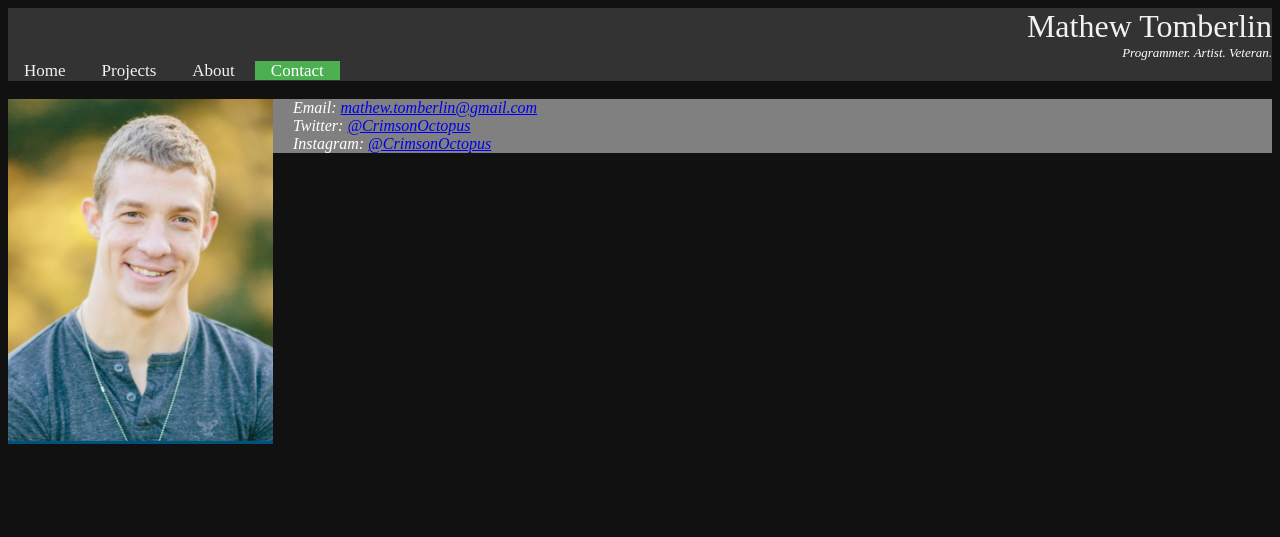
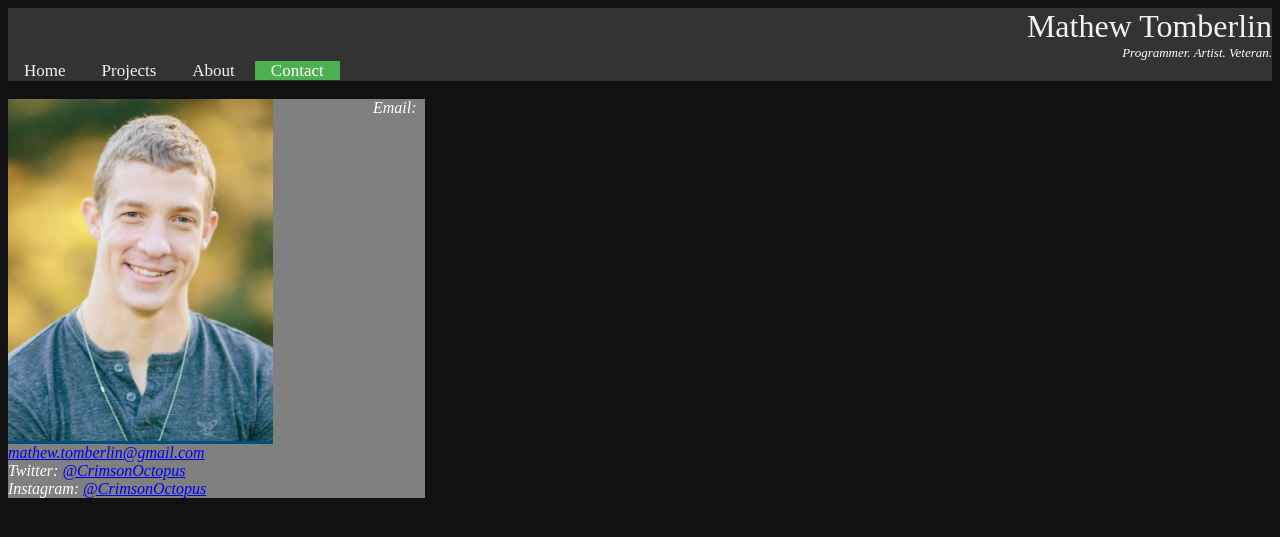
Before and after one commit to MathewTomberlin/MathewTomberlin.github.io, a PHP site: page /contact.html in a window 1280 px wide. Shown: the top 537 px of the page. Run offline with PHP 8.4, Linux system fonts and the light colour scheme.

Commit message:
Updated site

```diff
--- a/contact.html
+++ b/contact.html
@@ -15,8 +15,8 @@
 <body>
     <div class="topnav" id="navbar"></div><br />
     <div class="pagebody">
-        <img src="images/headshot.png" style="float:left;padding-right:20px;"/>
-        <address style="background-color:#808080">
+        <img src="images/headshot.png" style="float:left;padding-right:100px;"/>
+        <address>
             Email: <a href="mailto:mathew.tomberlin@gmail.com">mathew.tomberlin@gmail.com</a><br />
             Twitter: <a href="https://twitter.com/CrimsonOctopus">@CrimsonOctopus</a><br />
             Instagram: <a href="https://www.instagram.com/crimsonoctopus/">@CrimsonOctopus</a><br />
--- a/src/css/style.css
+++ b/src/css/style.css
@@ -161,6 +161,11 @@ body {
   font-size:12px;
 }
 
+address{
+  background-color:#808080;
+  width: 33%;
+}
+
 /* Add a background color to the button if it is clicked on (add the .active class with JS), and when you move the mouse over it (hover) */
 .active, .collapsible:hover {
   background-color: #ccc;
```
